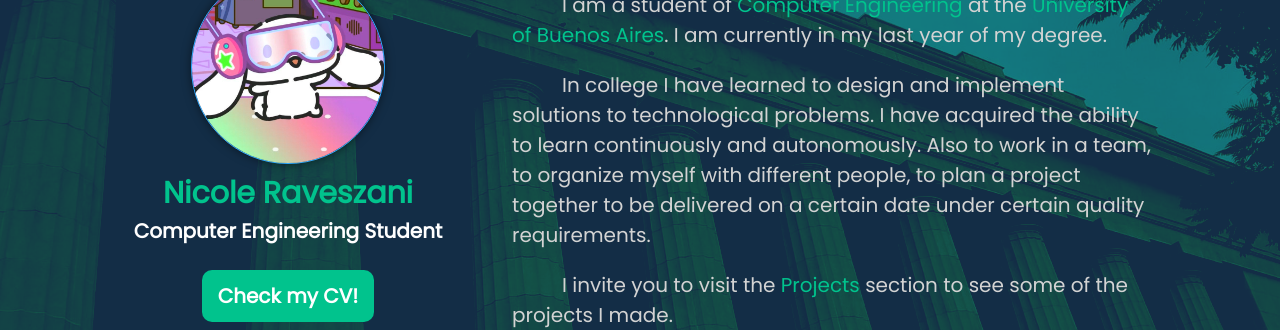
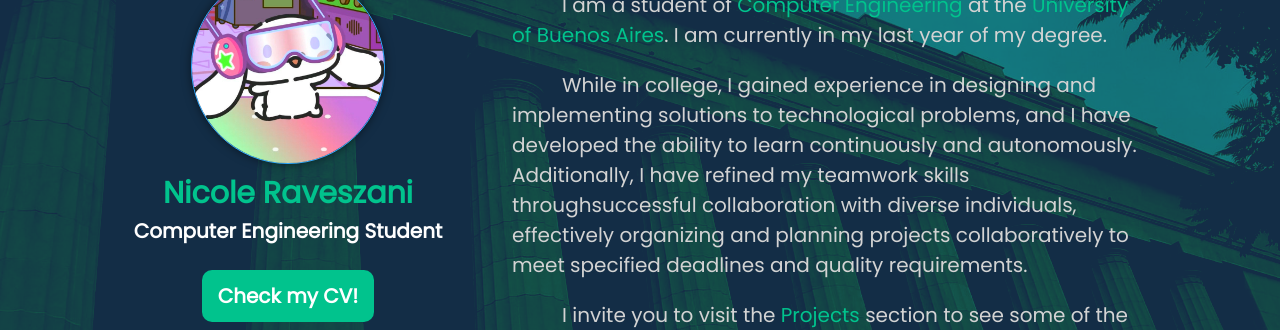
Before and after one commit to nravesz/Portfolio, a React (Create React App) app in the folder front/: page /about in a window 1280 px wide. Shown: the part 205-535 px from the top of the page. Built offline with nearby package versions, Linux system fonts and the light colour scheme; the HTML template or start-up script is replaced by a standard one.

Commit message:
description

```diff
--- a/front/src/components/about/AboutDescription.tsx
+++ b/front/src/components/about/AboutDescription.tsx
@@ -11,11 +11,11 @@ const AboutDescription = () => {
             </p>
 
             <p className="about-description-text">
-                In college I have learned to design and implement solutions to
-                technological problems. I have acquired the ability to learn
-                continuously and autonomously. Also to work in a team, to
-                organize myself with different people, to plan a project together
-                to be delivered on a certain date under certain quality requirements.
+            While in college, I gained experience in designing and implementing solutions to
+            technological problems, and I have developed the ability to learn continuously
+            and autonomously. Additionally, I have refined my teamwork skills throughsuccessful
+            collaboration with diverse individuals, effectively organizing and planning
+            projects collaboratively to meet specified deadlines and quality requirements.
             </p>
 
             <p className="about-description-text">
```
